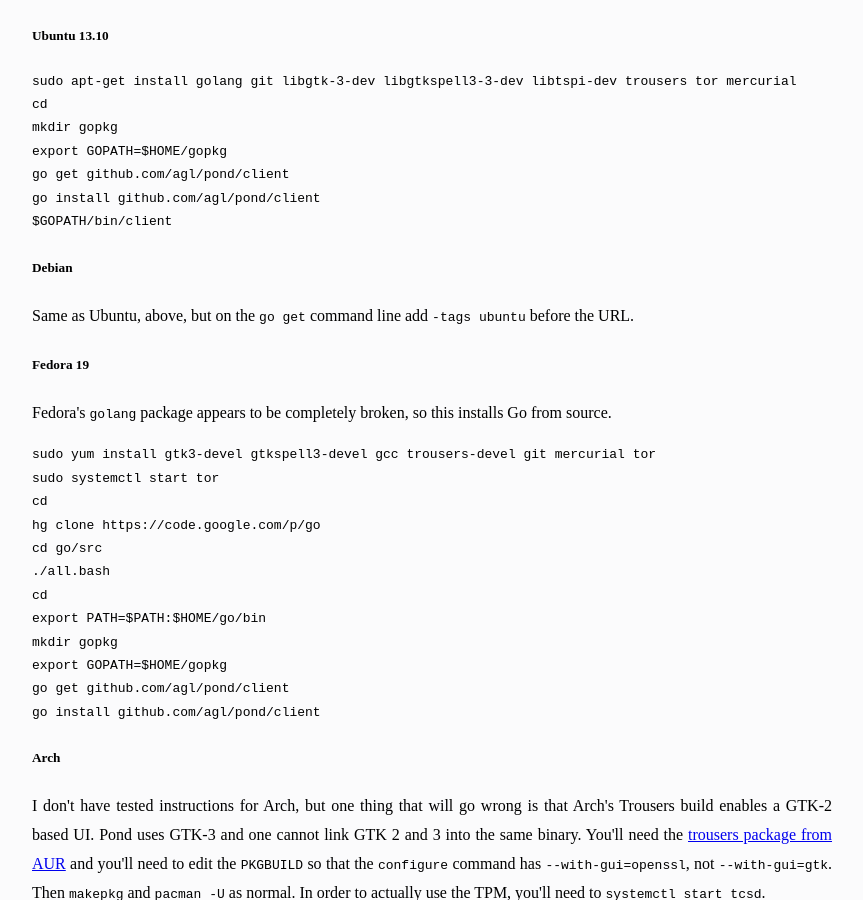
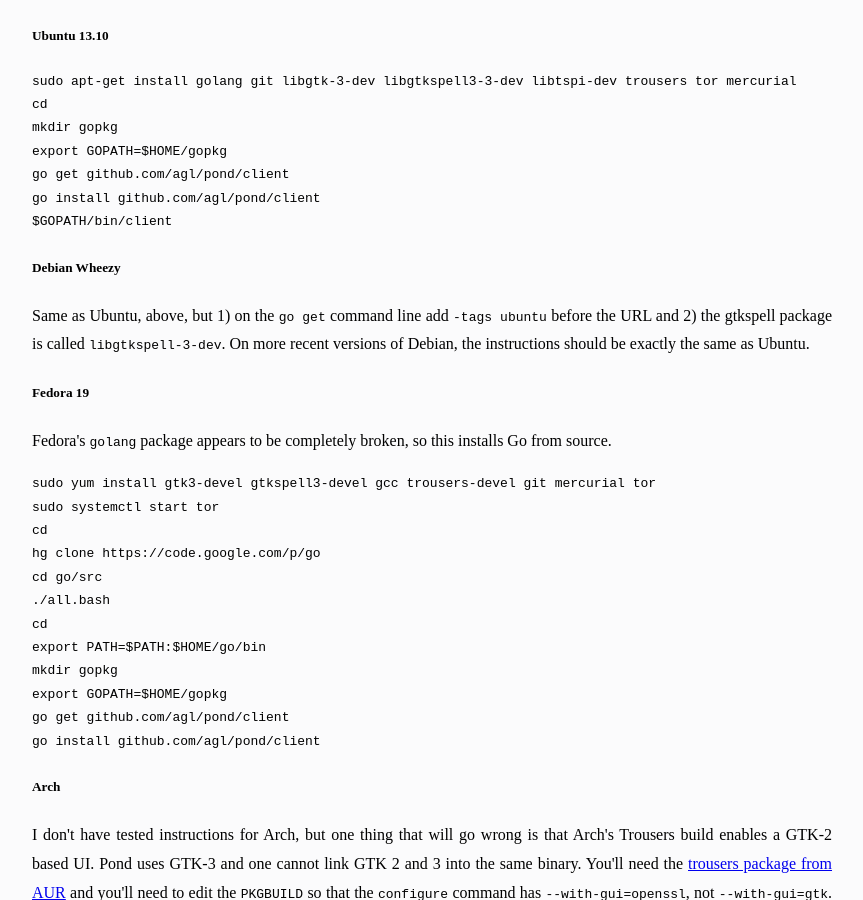
Before and after one commit to agl/pond, a Jekyll site: the page built from doc/index.html, in a window 1280 px wide and 900 px high, scrolled down 1312 px. Shown: the whole window, without its empty margins (208-1071 px from the left). Built offline with Jekyll 4.4.1, drawn with Linux system fonts in a browser that asks for light colours; some web fonts are replaced.

Commit message:
Update Debian build instructions.
(Thanks to an anonymous contributor for pointing out the mistake.)

```diff
--- a/doc/index.html
+++ b/doc/index.html
@@ -55,9 +55,9 @@ go get github.com/agl/pond/client
 go install github.com/agl/pond/client
 $GOPATH/bin/client</pre>
 
-<h5>Debian</h5>
+<h5>Debian Wheezy</h5>
 
-<p>Same as Ubuntu, above, but on the <tt>go get</tt> command line add <tt>-tags ubuntu</tt> before the URL.</p>
+<p>Same as Ubuntu, above, but 1) on the <tt>go get</tt> command line add <tt>-tags ubuntu</tt> before the URL and 2) the gtkspell package is called <tt>libgtkspell-3-dev</tt>. On more recent versions of Debian, the instructions should be exactly the same as Ubuntu.</p>
 
 <h5>Fedora 19</h5>
 
```
